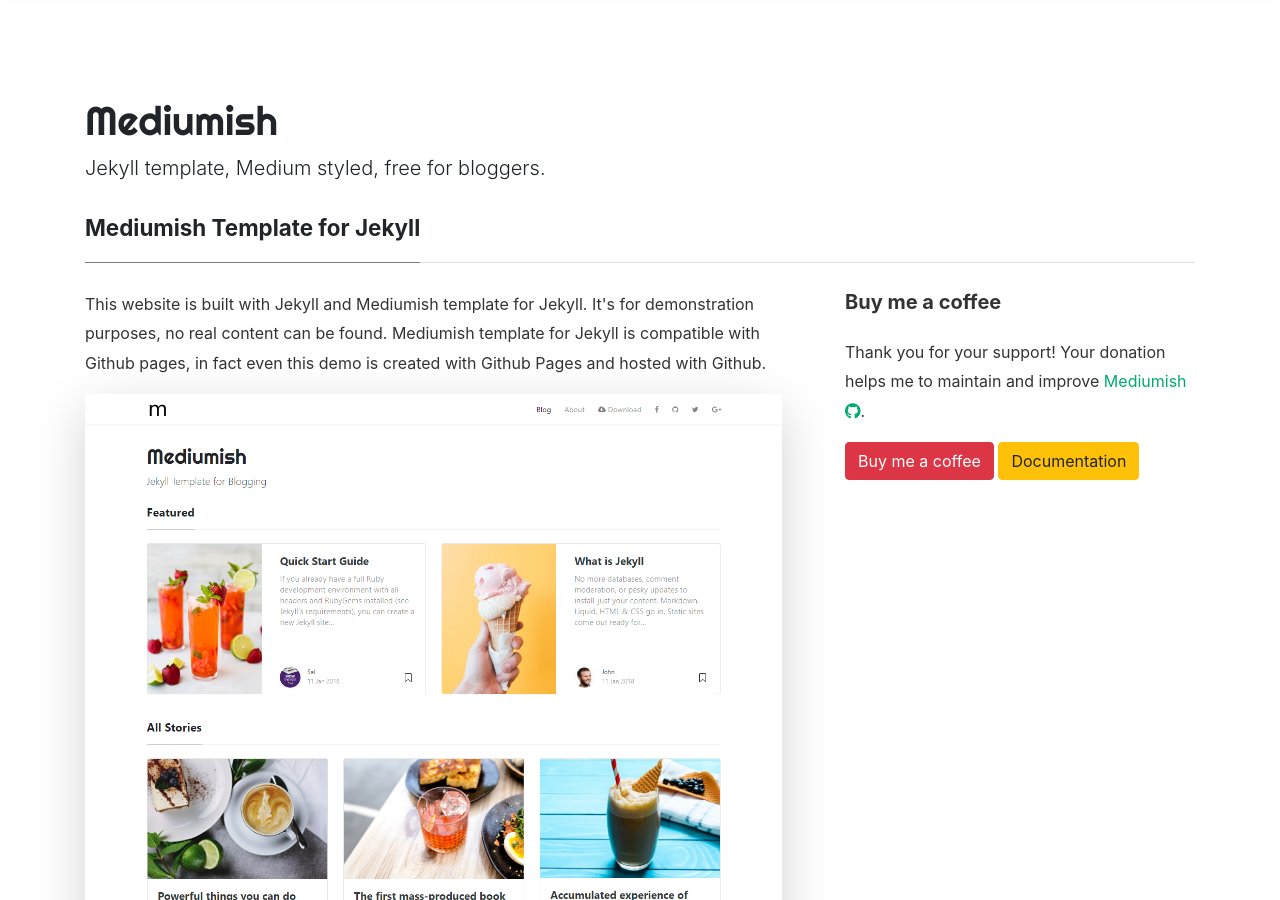
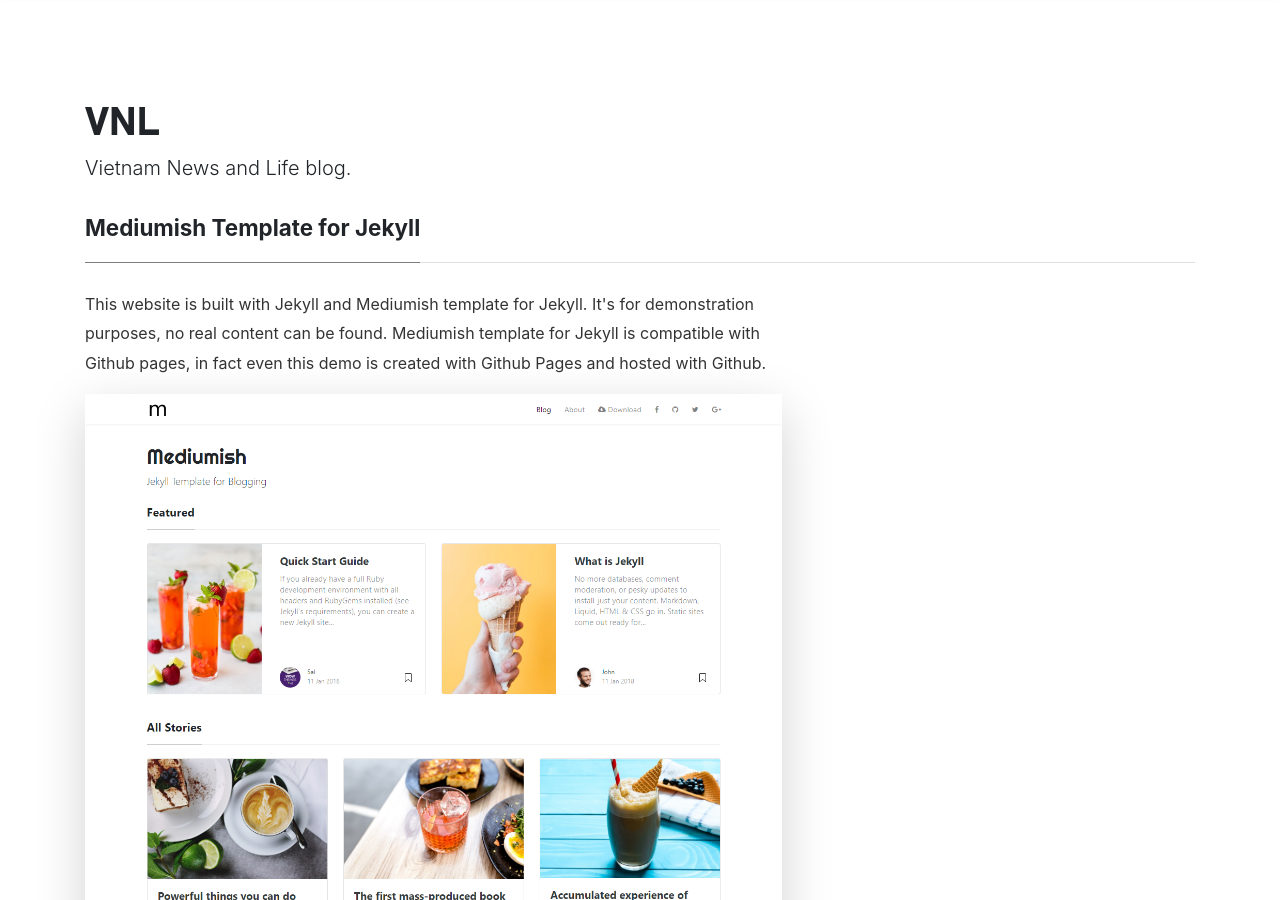
Before and after one commit to vnlife/vnlife.github.io, a Jekyll site: the page built from _pages/about.md, in a window 1280 px wide and 900 px high. Built offline with Jekyll 4.4.1, drawn with Linux system fonts in a browser that asks for light colours; nearby versions of some CDN libraries; comment, search, counter and statistics services are not loaded; some of the changed text lies outside the part shown.

Commit message:
modify default page

```diff
--- a/_config.yml
+++ b/_config.yml
@@ -1,35 +1,35 @@
 # Site
-name: "Mediumish"
-title: "Mediumish"
-description: "Jekyll template, Medium styled, free for bloggers."
-logo: 'assets/images/logo.png'
-favicon: 'assets/images/logo.png'
-baseurl: /mediumish-theme-jekyll
-google_analytics: 'UA-46278016-1'
-disqus: 'demowebsite'
-mailchimp-list: 'https://wowthemes.us11.list-manage.com/subscribe/post?u=8aeb20a530e124561927d3bd8&amp;id=8c3d2d214b'
+name: "VNL"
+title: "Vietnam News & Life"
+description: "Vietnam News and Life blog."
+logo: "assets/images/logo.png"
+favicon: "assets/images/logo.png"
+baseurl: /vnlife
+google_analytics: "UA-46278016-1"
+disqus: "demowebsite"
+mailchimp-list: "https://wowthemes.us11.list-manage.com/subscribe/post?u=8aeb20a530e124561927d3bd8&amp;id=8c3d2d214b"
 include: ["_pages"]
 permalink: /:title/
 
 # Authors
 authors:
-  sal:
-    name: Sal
-    display_name: Sal
+  tht:
+    name: THT
+    display_name: THT
     gravatar: e56154546cf4be74e393c62d1ae9f9d4
-    email: wowthemesnet@gmail.com
-    web: https://www.wowthemes.net
-    twitter: https://twitter.com/wowthemesnet
-    description: "Author of Mediumish, a Bootstrap Medium styled template available for WordPress, HTML, Ghost and Jekyll. You are currently previewing Jekyll template demo."
-  john:
-    name: John
-    display_name: John
-    avatar: 'assets/images/avatar.png'
-    gravatar: b1cc14991db7a456fcd761680bbc8f81
-    email: wowthemesnet@gmail.com
-    web: https://www.wowthemes.net
-    twitter: https://twitter.com/wowthemesnet
-    description: "This is the author box. Write a short description of the author here. You are currently previewing Mediumish demo, a Jekyll template compatible with Github pages."
+    email: sample@gmail.com
+    web: https://www.sample.net
+    twitter: ""
+    description: "dev for fun."
+  # john:
+  #   name: John
+  #   display_name: John
+  #   avatar: 'assets/images/avatar.png'
+  #   gravatar: b1cc14991db7a456fcd761680bbc8f81
+  #   email: wowthemesnet@gmail.com
+  #   web: https://www.wowthemes.net
+  #   twitter: https://twitter.com/wowthemesnet
+  #   description: "This is the author box. Write a short description of the author here. You are currently previewing Mediumish demo, a Jekyll template compatible with Github pages."
 
 # Plugins
 plugins:
@@ -45,7 +45,7 @@ jekyll-archives:
     - categories
   layout: archive
   permalinks:
-    category: '/category/:name/'
+    category: "/category/:name/"
 
 # Pagination
 paginate: 6
--- a/_layouts/default.html
+++ b/_layouts/default.html
@@ -72,24 +72,16 @@ ga('send', 'pageview');
                 </li>
 
                 <li class="nav-item">
+                    <a class="nav-link" href="{{ site.baseurl }}/categories.html">Categories</a>
+                </li>
+
+                <li class="nav-item">
                 <a class="nav-link" href="{{ site.baseurl }}/about">About</a>
                 </li>
 
-                <li class="nav-item">
+                <!-- <li class="nav-item">
                 <a target="_blank" class="nav-link" href="https://bootstrapstarter.com/bootstrap-templates/template-mediumish-bootstrap-jekyll/"> Docs</a>
-                </li>
-
-                <li class="nav-item">
-                <a target="_blank" class="nav-link" href="https://www.wowthemes.net/themes/mediumish-wordpress/"><i class="fab fa-wordpress-simple"></i> WP Version</a>
-                </li>
-
-                <li class="nav-item">
-                <a target="_blank" class="nav-link" href="https://www.wowthemes.net/themes/mediumish-ghost/"><i class="fab fa-snapchat-ghost"></i> Ghost Version</a>
-                </li>
-
-                <li class="nav-item">
-                <a target="_blank" class="nav-link" href="https://github.com/wowthemesnet/mediumish-theme-jekyll"><i class="fab fa-github"></i> Fork on Github</a>
-                </li>
+                </li> -->
 
                 {% include search-lunr.html %}
 
@@ -174,9 +166,6 @@ ga('send', 'pageview');
             <div class="col-md-6 col-sm-6 text-center text-lg-left">
                 Copyright © {{ site.time | date: "%Y" }} {{ site.name }}
             </div>
-            <div class="col-md-6 col-sm-6 text-center text-lg-right">
-                <a target="_blank" href="https://www.wowthemes.net/mediumish-free-jekyll-template/">Mediumish Jekyll Theme</a> by WowThemes.net
-            </div>
         </div>
     </div>
 </footer>
--- a/_pages/about.md
+++ b/_pages/about.md
@@ -21,15 +21,4 @@ comments: true
 
 </div>
 
-<div class="col-md-4">
-
-<div class="sticky-top sticky-top-80">
-<h5>Buy me a coffee</h5>
-
-<p>Thank you for your support! Your donation helps me to maintain and improve <a target="_blank" href="https://github.com/wowthemesnet/mediumish-theme-jekyll">Mediumish <i class="fab fa-github"></i></a>.</p>
-
-<a target="_blank" href="https://www.wowthemes.net/donate/" class="btn btn-danger">Buy me a coffee</a> <a target="_blank" href="https://bootstrapstarter.com/bootstrap-templates/template-mediumish-bootstrap-jekyll/" class="btn btn-warning">Documentation</a>
-
 </div>
-</div>
-</div>
```
Also changed, not shown: other parts of _pages/about.md (+1 -1 lines).
